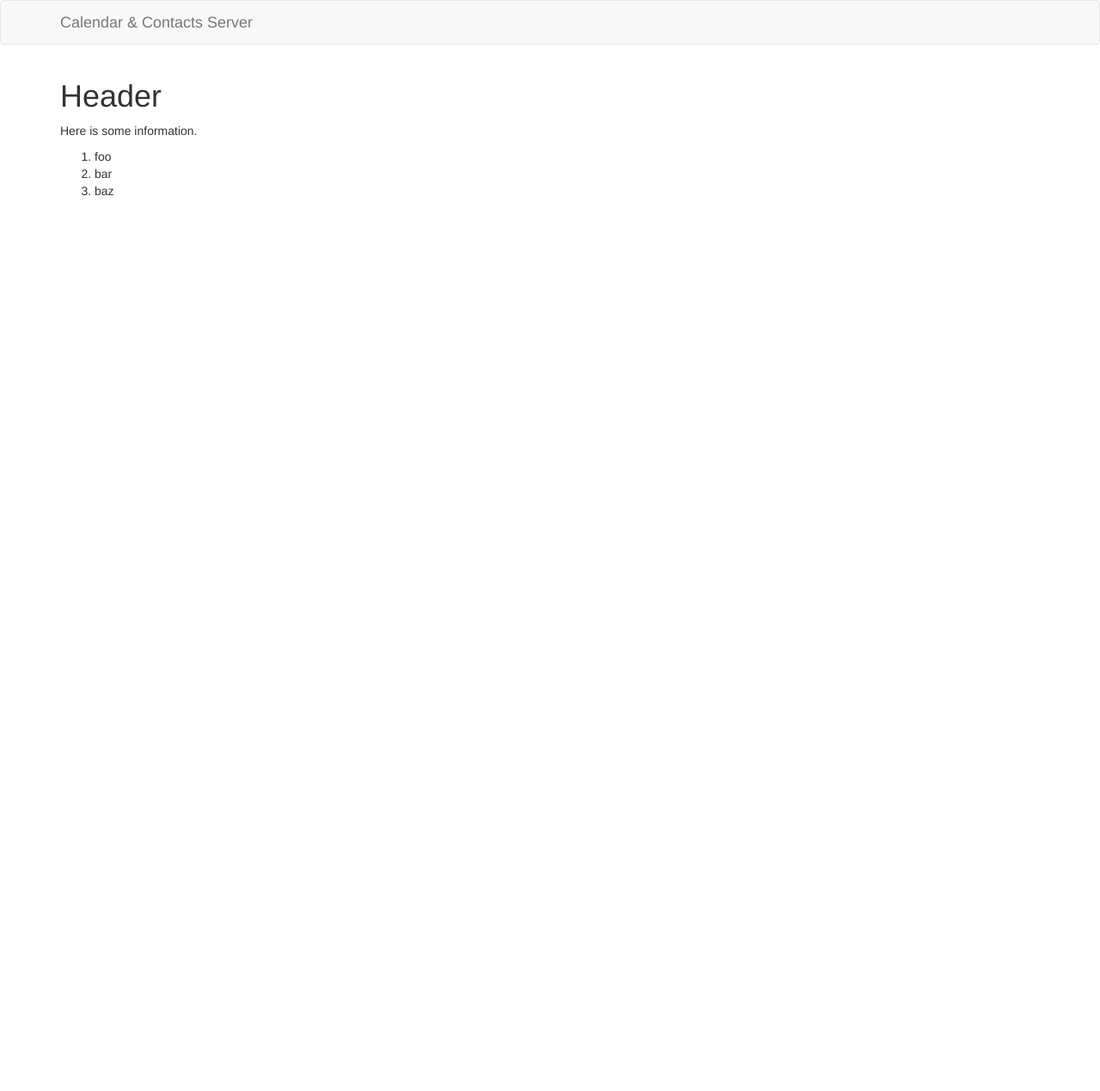
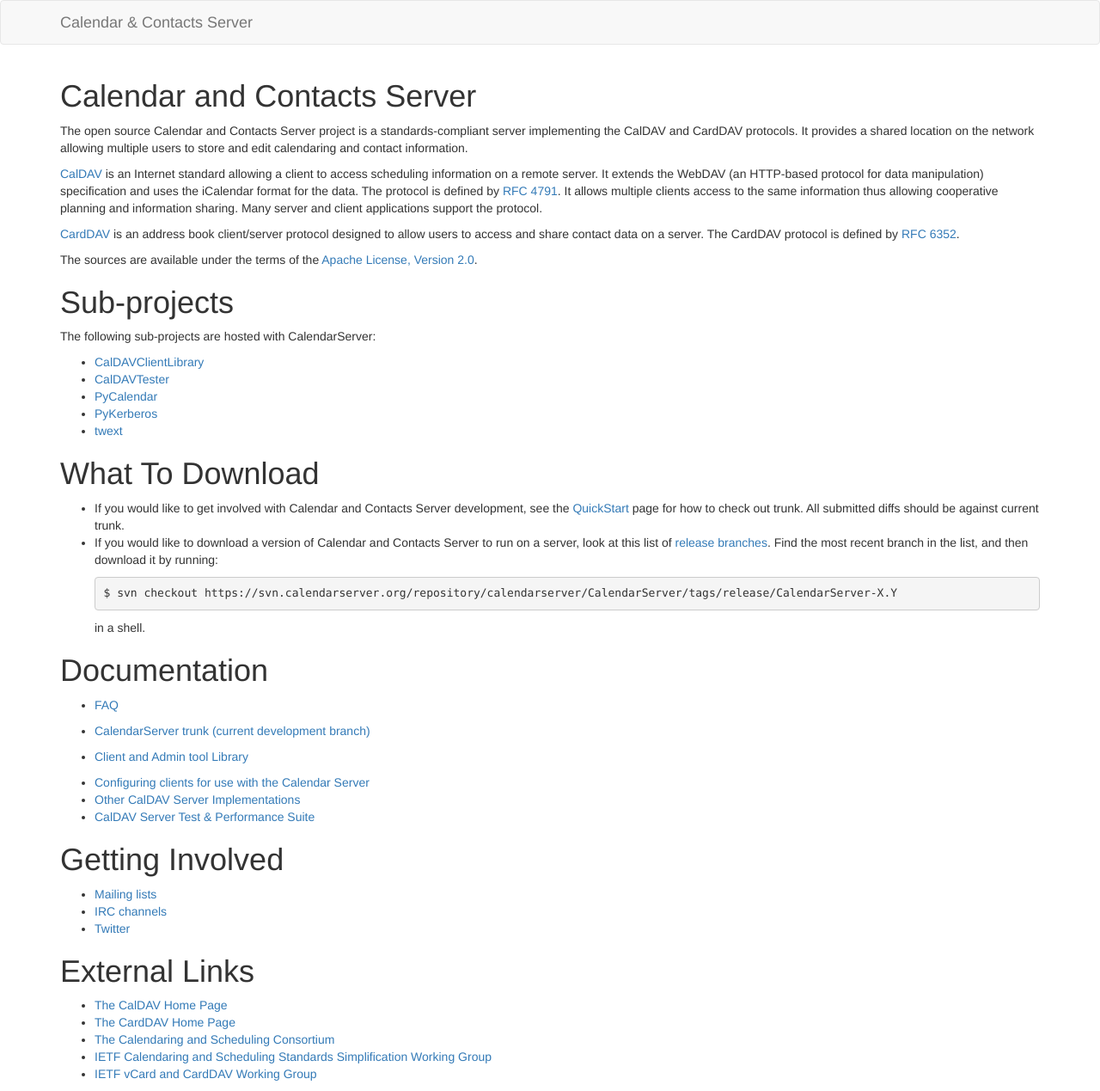
Before and after one commit to ryandesign/test-pages, a Jekyll site: the page built from index.md, in a window 1280 px wide. Shown: the whole page at 86% size. Built offline with Jekyll 4.4.1, drawn with Linux system fonts in a browser that asks for light colours; before the commit the page ends 900 px from its top, so only the background shows below that.

Commit message:
copy old homepage

```diff
--- a/index.md
+++ b/index.md
@@ -1,10 +1,69 @@
 ---
 ---
 
-# Header
+Calendar and Contacts Server
+============================
 
-Here is some information.
+The open source Calendar and Contacts Server project is a standards-compliant server implementing the CalDAV and CardDAV protocols. It provides a shared location on the network allowing multiple users to store and edit calendaring and contact information.
 
-1. foo
-2. bar
-3. baz
+[CalDAV](http://caldav.calconnect.org/) is an Internet standard allowing a client to access scheduling information on a remote server. It extends the WebDAV (an HTTP-based protocol for data manipulation) specification and uses the iCalendar format for the data. The protocol is defined by [RFC 4791](http://www.ietf.org/rfc/rfc4791.txt). It allows multiple clients access to the same information thus allowing cooperative planning and information sharing. Many server and client applications support the protocol.
+
+[CardDAV](http://carddav.calconnect.org/) is an address book client/server protocol designed to allow users to access and share contact data on a server. The CardDAV protocol is defined by [RFC 6352](http://www.ietf.org/rfc/rfc6352.txt).
+
+The sources are available under the terms of the [Apache License, Version 2.0](http://www.apache.org/licenses/LICENSE-2.0.html).
+
+Sub-projects
+============
+
+The following sub-projects are hosted with CalendarServer:
+
+-   [CalDAVClientLibrary](https://trac.calendarserver.org/wiki/CalDAVClientLibrary)
+-   [CalDAVTester](https://trac.calendarserver.org/wiki/CalDAVTester)
+-   [PyCalendar](https://trac.calendarserver.org/wiki/PyCalendar)
+-   [PyKerberos](https://trac.calendarserver.org/wiki/PyKerberos)
+-   [twext](https://trac.calendarserver.org/wiki/twext)
+
+What To Download
+================
+
+-   If you would like to get involved with Calendar and Contacts Server development, see the [QuickStart](https://trac.calendarserver.org/wiki/QuickStart) page for how to check out trunk. All submitted diffs should be against current trunk.
+-   If you would like to download a version of Calendar and Contacts Server to run on a server, look at this list of [release branches](https://svn.calendarserver.org/repository/calendarserver/CalendarServer/tags/release/). Find the most recent branch in the list, and then download it by running:
+
+        $ svn checkout https://svn.calendarserver.org/repository/calendarserver/CalendarServer/tags/release/CalendarServer-X.Y
+
+    in a shell.
+
+Documentation
+=============
+
+-   [FAQ](https://trac.calendarserver.org/wiki/FAQ)
+
+<!-- -->
+
+-   [CalendarServer trunk (current development branch)](https://trac.calendarserver.org/wiki/docs-trunk)
+
+<!-- -->
+
+-   [Client and Admin tool Library](https://trac.calendarserver.org/wiki/CalDAVClientLibrary)
+
+<!-- -->
+
+-   [Configuring clients for use with the Calendar Server](https://trac.calendarserver.org/wiki/CalendarClients)
+-   [Other CalDAV Server Implementations](https://trac.calendarserver.org/wiki/CalDAVServers)
+-   [CalDAV Server Test & Performance Suite](https://trac.calendarserver.org/wiki/CalDAVTester)
+
+Getting Involved
+================
+
+-   [Mailing lists](https://trac.calendarserver.org/wiki/MailLists)
+-   [IRC channels](https://trac.calendarserver.org/wiki/IRC)
+-   [Twitter](http://twitter.com/calendarserver/)
+
+External Links
+==============
+
+-   [The CalDAV Home Page](http://caldav.calconnect.org)
+-   [The CardDAV Home Page](http://carddav.calconnect.org)
+-   [The Calendaring and Scheduling Consortium](http://calconnect.org)
+-   [IETF Calendaring and Scheduling Standards Simplification Working Group](http://tools.ietf.org/wg/calsify/)
+-   [IETF vCard and CardDAV Working Group](http://tools.ietf.org/wg/vcarddav/)
```
